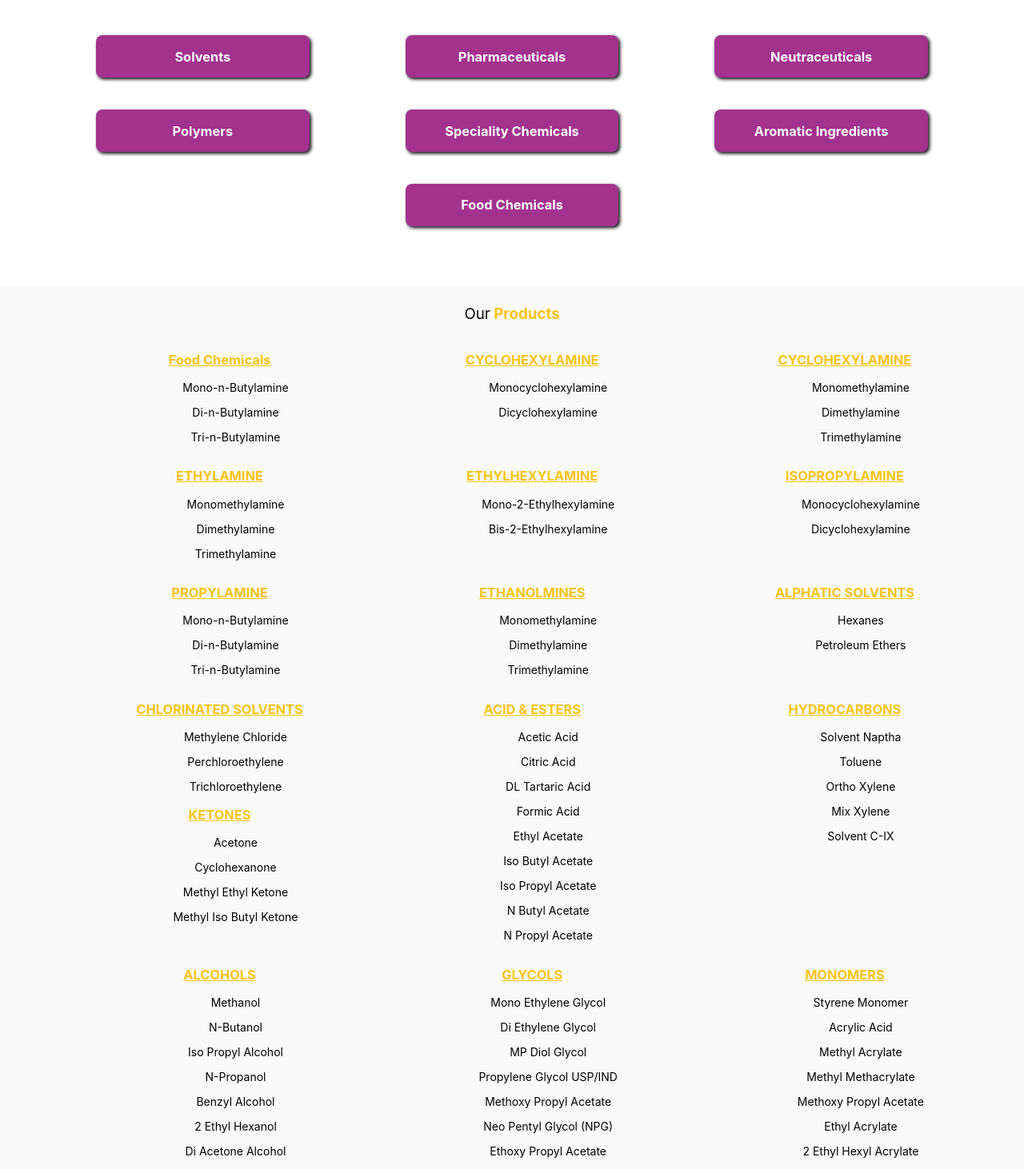
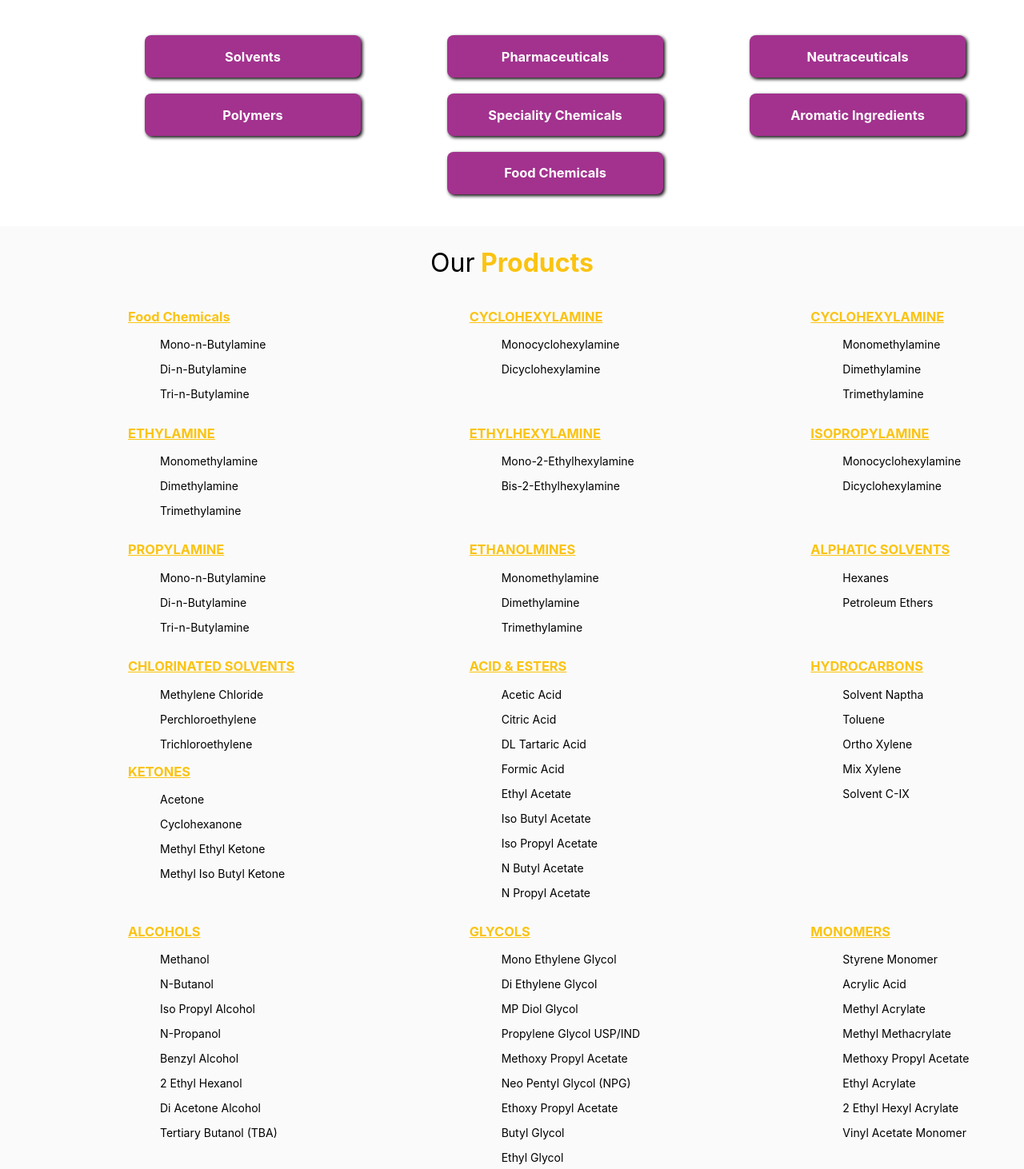
Before and after one commit to jaimincr7/chemTradeGlbl, a React (Create React App) app: page /products in a window 1280 px wide. Shown: the part 480-1942 px from the top of the page at 80% size. Built offline with nearby package versions, Linux system fonts and the light colour scheme; the HTML template or start-up script is replaced by a standard one.

Commit message:
Small CSS changes.

```diff
--- a/src/App.css
+++ b/src/App.css
@@ -44,7 +44,7 @@
   background-size: cover;
   background-position: center;
   width: 100%;
-  height: 100vh;
+  height: 80vh;
   display: flex;
   justify-content: center;
   align-items: center;
@@ -57,7 +57,7 @@
   background-position: center;
   background-repeat: no-repeat;
   width: 100%;
-  min-height: 170vh; /* Set a minimum height equal to viewport height */
+  min-height: 100vh; /* Set a minimum height equal to viewport height */
   display: flex;
   justify-content: center;
   align-items: center;
@@ -209,7 +209,6 @@
 .centeredCard {
   display: flex;
   justify-content: center;
-  align-items: center;
 }
 
 .custom-input {
@@ -243,7 +242,19 @@
 
 @media screen and (max-width: 600px) {
   .chotu-letters {
+    width: 100%;
+  }
+}
+
+@media screen and (max-width: 600px) {
+  .chotu-letters-footers {
+    text-align: center;
     margin-right: 17px;
+  }
+}
+
+@media screen and (max-width: 600px) {
+  .sm-about-us {
     text-align: center;
   }
 }
@@ -260,3 +271,23 @@
     border-radius: 7px;
   }
 }
+
+@media screen and (max-width: 600px) {
+  .cards {
+    width: 100%;
+    border-radius: 0%;
+  }
+}
+
+@media screen and (min-width: 600px) {
+  .cards {
+    width: 40%;
+    border-radius: 15px;
+  }
+}
+
+@media screen and (max-width: 600px) {
+  .container {
+    height: 100vh;
+  }
+}
--- a/src/Pages/AboutUs/BrandStory/BrandStory.jsx
+++ b/src/Pages/AboutUs/BrandStory/BrandStory.jsx
@@ -3,7 +3,6 @@ import { Row, Col, Card } from 'antd';
 import abtUs from '../../../Assets/images/AboutPage1.png';
 
 const BrandStory = () => {
-
 
   return (
     <>
--- a/src/Pages/ContactUs/Contact/Contact.jsx
+++ b/src/Pages/ContactUs/Contact/Contact.jsx
@@ -63,8 +63,8 @@ const Contact = () => {
       <br />
       <br />
       <br />
-      <div className='App centeredCard '>
-        <Card style={{ backgroundColor: '#F5F5F5', width: '90%', borderRadius: '15px' }}>
+      <div className='App centeredCard'>
+        <Card className='cards' style={{ backgroundColor: '#F5F5F5', }}>
           <h3>Get in <span style={{ color: '#FBC311' }}>Touch</span></h3>
           <Form
             form={form}
@@ -97,13 +97,37 @@ const Contact = () => {
       <br />
       <br />
       <br />
-      <div className='App' style={{margin: '35px'}}>
-        <img className='little-contact' src={map} alt="Sample"  style={{ maxHeight: '320px'}}/>
+      <div className='App' style={{ margin: '35px' }}>
+        <img className='little-contact' src={map} alt="Sample" style={{ maxHeight: '320px' }} />
       </div>
       <br />
       <div className='App' style={{ lineHeight: '1px' }}>
-        <h3>ChemTrade Global <span style={{ color: '#FBC311' }}>Impex LLP</span></h3>
-        <p>typesetting industry, Mumbai, India - 123456</p>
+        <Row justify="center" gutter={[4, 16]}>
+          <Col xs={{ span: 15, offset: 2 }} lg={{ span: 6, }}>
+            <Card style={{ width: '85%', backgroundColor: '#F5F5F5', borderRadius: '15px' }}>
+              <div className='App'>
+                <h2>Mumbai</h2>
+                <p>Sawali Society, Laxmi Nagar, Ghatkopar East, Mumbai, Maharashtra 400075</p>
+              </div>
+            </Card>
+          </Col>
+          <Col xs={{ span: 15, offset: 2 }} lg={{ span: 6, }}>
+            <Card style={{ width: '85%', backgroundColor: '#F5F5F5', borderRadius: '15px' }}>
+              <div className='App'>
+                <h2>Hyderabad</h2>
+                <p>CFV8+F3H, Old Patigadda, Chikoti Gardens, Begumpet, Hyderabad, Telangana 500016</p>
+              </div>
+            </Card>
+          </Col>
+          <Col xs={{ span: 15, offset: 2 }} lg={{ span: 6, }}>
+            <Card style={{ width: '85%', backgroundColor: '#F5F5F5', borderRadius: '15px' }}>
+              <div className='App'>
+                <h2>Gujarat</h2>
+                <p>Third Floor, Corporate Park, Corporate Park, Sector 8, Gandhidham, Gujarat 370203</p>
+              </div>
+            </Card>
+          </Col>
+        </Row>
       </div>
       <br />
     </>
--- a/src/Pages/Footer/Footer.jsx
+++ b/src/Pages/Footer/Footer.jsx
@@ -21,7 +21,7 @@ const Footer = () => {
           </Col>
           <Col xs={{ span: 24 }} lg={{ span: 5 }}>
             <div className='App' >
-              <ul className='chotu-letters' style={{ wordWrap: 'break-word', color: 'white' }} onClick={() => window.scrollTo(0, 0)}>
+              <ul  style={{ wordWrap: 'break-word', color: 'white' }} onClick={() => window.scrollTo(0, 0)}>
                 <p onClick={() => { navigate('/landing') }}>Home</p>
                 <p onClick={() => { navigate('/about-us') }}>About</p>
                 <p onClick={() => { navigate('/products') }}>Products</p>
@@ -32,7 +32,7 @@ const Footer = () => {
           </Col>
           <Col xs={{ span: 24 }} lg={{ span: 5 }}>
             <div>
-              <ul className='chotu-letters' style={{ wordWrap: 'break-word', color: 'white' }}>
+              <ul className='chotu-letters-footers' style={{ wordWrap: 'break-word', color: 'white' }}>
                 <h3 style={{ fontWeight: '600' }}>Follow Us: <LinkedinFilled /></h3>
                 <h3 style={{ fontWeight: '600' }}>Contact Us </h3>
                 <p><EnvironmentOutlined /> Sawali Society, Laxmi Nagar, <br /> Ghatkopar East, Mumbai, <br /> Maharashtra 400075</p>
--- a/src/Pages/LandingPage/Home/Home.jsx
+++ b/src/Pages/LandingPage/Home/Home.jsx
@@ -11,6 +11,7 @@ const Home = () => {
         <div className="description-md center-text">
           Partnering for Success
         </div>
+        <br />
         <div style={{ margin: '15px auto', width: '198px', textAlign: 'center' }}>
           <Button shape="round" >Know More</Button>
         </div>
--- a/src/Pages/Products/Product/Product.jsx
+++ b/src/Pages/Products/Product/Product.jsx
@@ -21,46 +21,38 @@ const Product = () => {
       <br />
       <br />
       <div className='App'>
-        <Row justify="space-evenly">
-          <Col span={5} style={{ backgroundColor: '#A2328E', borderRadius: '8px', boxShadow: '2px 2px 4px rgba(0, 0, 0, 1)' }}>
+        <Row justify="center" gutter={[16,20]}>
+          <Col xs={{ span: 13 }} lg={{ span: 5, offset: 2}} style={{ backgroundColor: '#A2328E', borderRadius: '8px', boxShadow: '2px 2px 4px rgba(0, 0, 0, 1)' }}>
             <h3 style={{ color: 'white', wordWrap: 'break-word' }}>
               Solvents
             </h3>
           </Col>
-          <Col span={5} style={{ backgroundColor: '#A2328E', borderRadius: '8px', boxShadow: '2px 2px 4px rgba(0, 0, 0, 1)' }}>
+          <Col xs={{ span: 13 }} lg={{ span: 5, offset: 2}} style={{ backgroundColor: '#A2328E', borderRadius: '8px', boxShadow: '2px 2px 4px rgba(0, 0, 0, 1)' }}>
             <h3 style={{ color: 'white', wordWrap: 'break-word' }}>
               Pharmaceuticals
             </h3>
           </Col>
-          <Col span={5} style={{ backgroundColor: '#A2328E', borderRadius: '8px', boxShadow: '2px 2px 4px rgba(0, 0, 0, 1)' }}>
+          <Col xs={{ span: 13 }} lg={{ span: 5, offset: 2}} style={{ backgroundColor: '#A2328E', borderRadius: '8px', boxShadow: '2px 2px 4px rgba(0, 0, 0, 1)' }}>
             <h3 style={{ color: 'white', wordWrap: 'break-word' }}>
               Neutraceuticals
             </h3>
           </Col>
-        </Row>
-        <br />
-        <br />
-        <Row justify="space-evenly">
-          <Col span={5} style={{ backgroundColor: '#A2328E', borderRadius: '8px', boxShadow: '2px 2px 4px rgba(0, 0, 0, 1)' }}>
+          <Col xs={{ span: 13 }} lg={{ span: 5, offset: 2}} style={{ backgroundColor: '#A2328E', borderRadius: '8px', boxShadow: '2px 2px 4px rgba(0, 0, 0, 1)' }}>
             <h3 style={{ color: 'white', wordWrap: 'break-word' }}>
               Polymers
             </h3>
           </Col>
-          <Col span={5} style={{ backgroundColor: '#A2328E', borderRadius: '8px', boxShadow: '2px 2px 4px rgba(0, 0, 0, 1)' }}>
+          <Col xs={{ span: 13 }} lg={{ span: 5, offset: 2}} style={{ backgroundColor: '#A2328E', borderRadius: '8px', boxShadow: '2px 2px 4px rgba(0, 0, 0, 1)' }}>
             <h3 style={{ color: 'white', wordWrap: 'break-word' }}>
               Speciality Chemicals
             </h3>
           </Col>
-          <Col span={5} style={{ backgroundColor: '#A2328E', borderRadius: '8px', boxShadow: '2px 2px 4px rgba(0, 0, 0, 1)' }}>
+          <Col xs={{ span: 13 }} lg={{ span: 5, offset: 2}} style={{ backgroundColor: '#A2328E', borderRadius: '8px', boxShadow: '2px 2px 4px rgba(0, 0, 0, 1)' }}>
             <h3 style={{ color: 'white', wordWrap: 'break-word' }}>
               Aromatic Ingredients
             </h3>
           </Col>
-        </Row>
-        <br />
-        <br />
-        <Row justify="space-evenly">
-          <Col span={5} style={{ backgroundColor: '#A2328E', borderRadius: '8px', boxShadow: '2px 2px 4px rgba(0, 0, 0, 1)' }}>
+          <Col xs={{ span: 13 }} lg={{ span: 5, offset: 2}} style={{ backgroundColor: '#A2328E', borderRadius: '8px', boxShadow: '2px 2px 4px rgba(0, 0, 0, 1)' }}>
             <h3 style={{ color: 'white', wordWrap: 'break-word' }}>
               Food Chemicals
             </h3>
@@ -70,22 +62,22 @@ const Product = () => {
         <br />
       </div >
       <div style={{ backgroundColor: '#FAFAFA' }}>
-        <div className='App' style={{ margin: '35px', paddingTop: '5px', paddingBottom: '5px' }}>
-          <h3>
+        <div style={{  paddingTop: '5px', paddingBottom: '5px', }}>
+          <h1 className='App'>
             <span style={{ fontWeight: 'lighter' }}>Our</span> <span style={{ color: '#FBC311' }}>Products</span>
-          </h3>
-          <Row justify="space-evenly">
-            <Col xs={{ span: 12, offset: 1 }} lg={{ span: 6, }}>
-              <h3 style={{ color: '#FBC311', textDecoration: 'underline', fontWeight: 'bold', wordWrap: 'break-word' }}>
+          </h1>
+          <Row justify="center" className='chottu-letters-product'>
+            <Col xs={{ span: 11, offset: 2 }} lg={{ span: 5, offset: 3}} >
+              <h3 style={{ color: '#FBC311', textDecoration: 'underline', fontWeight: 'bold', wordWrap: 'break-word' }} className='chotu-letters'>
                 Food Chemicals
               </h3>
-              <ul className='chotu-letters' style={{ wordWrap: 'break-word' }} >
+              <ul className='chotu-letters' >
                 <p>Mono-n-Butylamine</p>
                 <p>Di-n-Butylamine</p>
                 <p>Tri-n-Butylamine</p>
               </ul>
             </Col>
-            <Col xs={{ span: 12, offset: 1 }} lg={{ span: 6, }}>
+            <Col xs={{ span: 11, offset: 2 }} lg={{ span: 5, offset: 3}}>
               <h3 style={{ color: '#FBC311', textDecoration: 'underline', fontWeight: 'bold', }}>
                 CYCLOHEXYLAMINE
               </h3>
@@ -94,7 +86,7 @@ const Product = () => {
                 <p>Dicyclohexylamine</p>
               </ul>
             </Col>
-            <Col xs={{ span: 12, offset: 1 }} lg={{ span: 6, }}>
+            <Col xs={{ span: 11, offset: 2 }} lg={{ span: 5, offset: 3}}>
               <h3 style={{ color: '#FBC311', textDecoration: 'underline', fontWeight: 'bold',  }}>
                 CYCLOHEXYLAMINE
               </h3>
@@ -104,8 +96,8 @@ const Product = () => {
                 <p>Trimethylamine</p>
               </ul>
             </Col>
-            <Col xs={{ span: 12, offset: 1 }} lg={{ span: 6, }}>
-              <h3 style={{ color: '#FBC311', textDecoration: 'underline', fontWeight: 'bold', wordWrap: 'break-word' }}>
+            <Col xs={{ span: 11, offset: 2 }} lg={{ span: 5, offset: 3}}>
+              <h3 style={{ color: '#FBC311', textDecoration: 'underline', fontWeight: 'bold', wordWrap: 'break-word' }} className='chotu-letters'>
                 ETHYLAMINE
               </h3>
               <ul className='chotu-letters' style={{ wordWrap: 'break-word' }}>
@@ -114,7 +106,7 @@ const Product = () => {
                 <p>Trimethylamine</p>
               </ul>
             </Col>
-            <Col xs={{ span: 12, offset: 1 }} lg={{ span: 6, }}>
+            <Col xs={{ span: 11, offset: 2 }} lg={{ span: 5, offset: 3}}>
               <h3 style={{ color: '#FBC311', textDecoration: 'underline', fontWeight: 'bold', }}>
                 ETHYLHEXYLAMINE
               </h3>
@@ -123,8 +115,8 @@ const Product = () => {
                 <p>Bis-2-Ethylhexylamine</p>
               </ul>
             </Col>
-            <Col xs={{ span: 12, offset: 1 }} lg={{ span: 6, }}>
-              <h3 style={{ color: '#FBC311', textDecoration: 'underline', fontWeight: 'bold', wordWrap: 'break-word' }}>
+            <Col xs={{ span: 11, offset: 2 }} lg={{ span: 5, offset: 3}}>
+              <h3 style={{ color: '#FBC311', textDecoration: 'underline', fontWeight: 'bold', wordWrap: 'break-word' }} className='chotu-letters'>
                 ISOPROPYLAMINE
               </h3>
               <ul className='chotu-letters' style={{ wordWrap: 'break-word' }}>
@@ -132,8 +124,8 @@ const Product = () => {
                 <p>Dicyclohexylamine</p>
               </ul>
             </Col>
-            <Col xs={{ span: 12, offset: 1 }} lg={{ span: 6, }}>
-              <h3 style={{ color: '#FBC311', textDecoration: 'underline', fontWeight: 'bold', wordWrap: 'break-word' }}>
+            <Col xs={{ span: 11, offset: 2 }} lg={{ span: 5, offset: 3}}>
+              <h3 style={{ color: '#FBC311', textDecoration: 'underline', fontWeight: 'bold', wordWrap: 'break-word' }} className='chotu-letters'>
                 PROPYLAMINE
               </h3>
               <ul className='chotu-letters' style={{ wordWrap: 'break-word' }}>
@@ -142,8 +134,8 @@ const Product = () => {
                 <p>Tri-n-Butylamine</p>
               </ul>
             </Col>
-            <Col xs={{ span: 12, offset: 1 }} lg={{ span: 6, }}>
-              <h3 style={{ color: '#FBC311', textDecoration: 'underline', fontWeight: 'bold', wordWrap: 'break-word' }}>
+            <Col xs={{ span: 11, offset: 2 }} lg={{ span: 5, offset: 3}}>
+              <h3 style={{ color: '#FBC311', textDecoration: 'underline', fontWeight: 'bold', wordWrap: 'break-word' }} className='chotu-letters'>
                 ETHANOLMINES
               </h3>
               <ul className='chotu-letters' style={{ wordWrap: 'break-word' }}>
@@ -152,8 +144,8 @@ const Product = () => {
                 <p>Trimethylamine</p>
               </ul>
             </Col>
-            <Col xs={{ span: 12, offset: 1 }} lg={{ span: 6, }}>
-              <h3 style={{ color: '#FBC311', textDecoration: 'underline', fontWeight: 'bold', wordWrap: 'break-word' }}>
+            <Col xs={{ span: 11, offset: 2 }} lg={{ span: 5, offset: 3}}>
+              <h3 className='chotu-letters' style={{ color: '#FBC311', textDecoration: 'underline', fontWeight: 'bold', wordWrap: 'break-word' }}>
                 ALPHATIC SOLVENTS
               </h3>
               <ul className='chotu-letters' style={{ wordWrap: 'break-word' }} >
@@ -161,8 +153,8 @@ const Product = () => {
                 <p>Petroleum Ethers</p>
               </ul>
             </Col>
-            <Col xs={{ span: 12, offset: 1 }} lg={{ span: 6, }}>
-              <h3 style={{ color: '#FBC311', textDecoration: 'underline', fontWeight: 'bold', wordWrap: 'break-word' }}>
+            <Col xs={{ span: 11, offset: 2 }} lg={{ span: 5, offset: 3}}>
+              <h3 style={{ color: '#FBC311', textDecoration: 'underline', fontWeight: 'bold', wordWrap: 'break-word' }} className='chotu-letters'>
                 CHLORINATED SOLVENTS
               </h3>
               <ul className='chotu-letters' style={{ wordWrap: 'break-word' }}>
@@ -170,7 +162,7 @@ const Product = () => {
                 <p>Perchloroethylene</p>
                 <p>Trichloroethylene</p>
               </ul>
-              <h3 style={{ color: '#FBC311', textDecoration: 'underline', fontWeight: 'bold', wordWrap: 'break-word' }}>
+              <h3 style={{ color: '#FBC311', textDecoration: 'underline', fontWeight: 'bold', wordWrap: 'break-word' }} className='chotu-letters'>
                 KETONES
               </h3>
               <ul className='chotu-letters' style={{ wordWrap: 'break-word' }}>
@@ -180,8 +172,8 @@ const Product = () => {
                 <p>Methyl Iso Butyl Ketone</p>
               </ul>
             </Col>
-            <Col xs={{ span: 12, offset: 1 }} lg={{ span: 6, }}>
-              <h3 style={{ color: '#FBC311', textDecoration: 'underline', fontWeight: 'bold', wordWrap: 'break-word' }}>
+            <Col xs={{ span: 11, offset: 2 }} lg={{ span: 5, offset: 3}}>
+              <h3 style={{ color: '#FBC311', textDecoration: 'underline', fontWeight: 'bold', wordWrap: 'break-word' }} className='chotu-letters'>
                 ACID & ESTERS
               </h3>
               <ul className='chotu-letters' style={{ wordWrap: 'break-word' }}>
@@ -196,8 +188,8 @@ const Product = () => {
                 <p>N Propyl Acetate</p>
               </ul>
             </Col>
-            <Col xs={{ span: 12, offset: 1 }} lg={{ span: 6, }}>
-              <h3 style={{ color: '#FBC311', textDecoration: 'underline', fontWeight: 'bold', wordWrap: 'break-word' }}>
+            <Col xs={{ span: 11, offset: 2 }} lg={{ span: 5, offset: 3}}>
+              <h3 style={{ color: '#FBC311', textDecoration: 'underline', fontWeight: 'bold', wordWrap: 'break-word' }} className='chotu-letters'>
                 HYDROCARBONS
               </h3>
               <ul className='chotu-letters' style={{ wordWrap: 'break-word' }}>
@@ -208,8 +200,8 @@ const Product = () => {
                 <p>Solvent C-IX</p>
               </ul>
             </Col>
-            <Col xs={{ span: 12, offset: 1 }} lg={{ span: 6, }}>
-              <h3 style={{ color: '#FBC311', textDecoration: 'underline', fontWeight: 'bold', wordWrap: 'break-word' }}>
+            <Col xs={{ span: 11, offset: 2 }} lg={{ span: 5, offset: 3}}>
+              <h3 style={{ color: '#FBC311', textDecoration: 'underline', fontWeight: 'bold', wordWrap: 'break-word' }} className='chotu-letters'>
                 ALCOHOLS
               </h3>
               <ul className='chotu-letters' style={{ wordWrap: 'break-word' }}>
@@ -223,8 +215,8 @@ const Product = () => {
                 <p>Tertiary Butanol (TBA)</p>
               </ul>
             </Col>
-            <Col xs={{ span: 12, offset: 1 }} lg={{ span: 6, }}>
-              <h3 style={{ color: '#FBC311', textDecoration: 'underline', fontWeight: 'bold', wordWrap: 'break-word' }}>
+            <Col xs={{ span: 11, offset: 2 }} lg={{ span: 5, offset: 3}}>
+              <h3 style={{ color: '#FBC311', textDecoration: 'underline', fontWeight: 'bold', wordWrap: 'break-word' }} className='chotu-letters'>
                 GLYCOLS
               </h3>
               <ul className='chotu-letters' style={{ wordWrap: 'break-word' }}>
@@ -239,8 +231,8 @@ const Product = () => {
                 <p>Ethyl Glycol</p>
               </ul>
             </Col>
-            <Col xs={{ span: 12, offset: 1 }} lg={{ span: 6, }}>
-              <h3 style={{ color: '#FBC311', textDecoration: 'underline', fontWeight: 'bold', wordWrap: 'break-word' }}>
+            <Col xs={{ span: 11, offset: 2 }} lg={{ span: 5, offset: 3}}>
+              <h3 style={{ color: '#FBC311', textDecoration: 'underline', fontWeight: 'bold', wordWrap: 'break-word' }} className='chotu-letters'>
                 MONOMERS
               </h3>
               <ul className='chotu-letters' style={{ wordWrap: 'break-word' }}>
@@ -264,8 +256,8 @@ const Product = () => {
         <br />
       </div>
       <Row justify="space-evenly">
-        <Col xs={{ span: 12, offset: 1 }} lg={{ span: 6, }}>
-          <ul className='chotu-letters' style={{ wordWrap: 'break-word' }} >
+        <Col xs={{ span: 12, offset: 1 }} lg={{ span: 5, offset: 3}}>
+          <ul className='chotu-letters'  >
             <p>Acetonitrile</p>
             <p>Maleic Anhydride</p>
             <p>Di Methyl Carbonate</p>
@@ -275,7 +267,7 @@ const Product = () => {
             <p>Glycerine BP/ USP</p>
           </ul>
         </Col>
-        <Col xs={{ span: 12, offset: 1 }} lg={{ span: 6, }}>
+        <Col xs={{ span: 12, offset: 1 }} lg={{ span: 5, offset: 3}}>
           <ul className='chotu-letters' style={{ wordWrap: 'break-word' }} >
             <p>Methane Sulphonic Acid</p>
             <p>Dicyandiamide</p>
@@ -287,7 +279,7 @@ const Product = () => {
             <p>N-Methyl Pyrrolidone</p>
           </ul>
         </Col>
-        <Col xs={{ span: 12, offset: 1 }} lg={{ span: 6, }}>
+        <Col xs={{ span: 12, offset: 1 }} lg={{ span: 5, offset: 3}}>
           <ul className='chotu-letters' style={{ wordWrap: 'break-word' }} >
             <p>Pentaerythritol 95% / 98%</p>
             <p>Tetrahydrofuran</p>
```
Also changed, not shown: src/Pages/LandingPage/AboutUs/AboutUs.jsx (+15 -11 lines).
